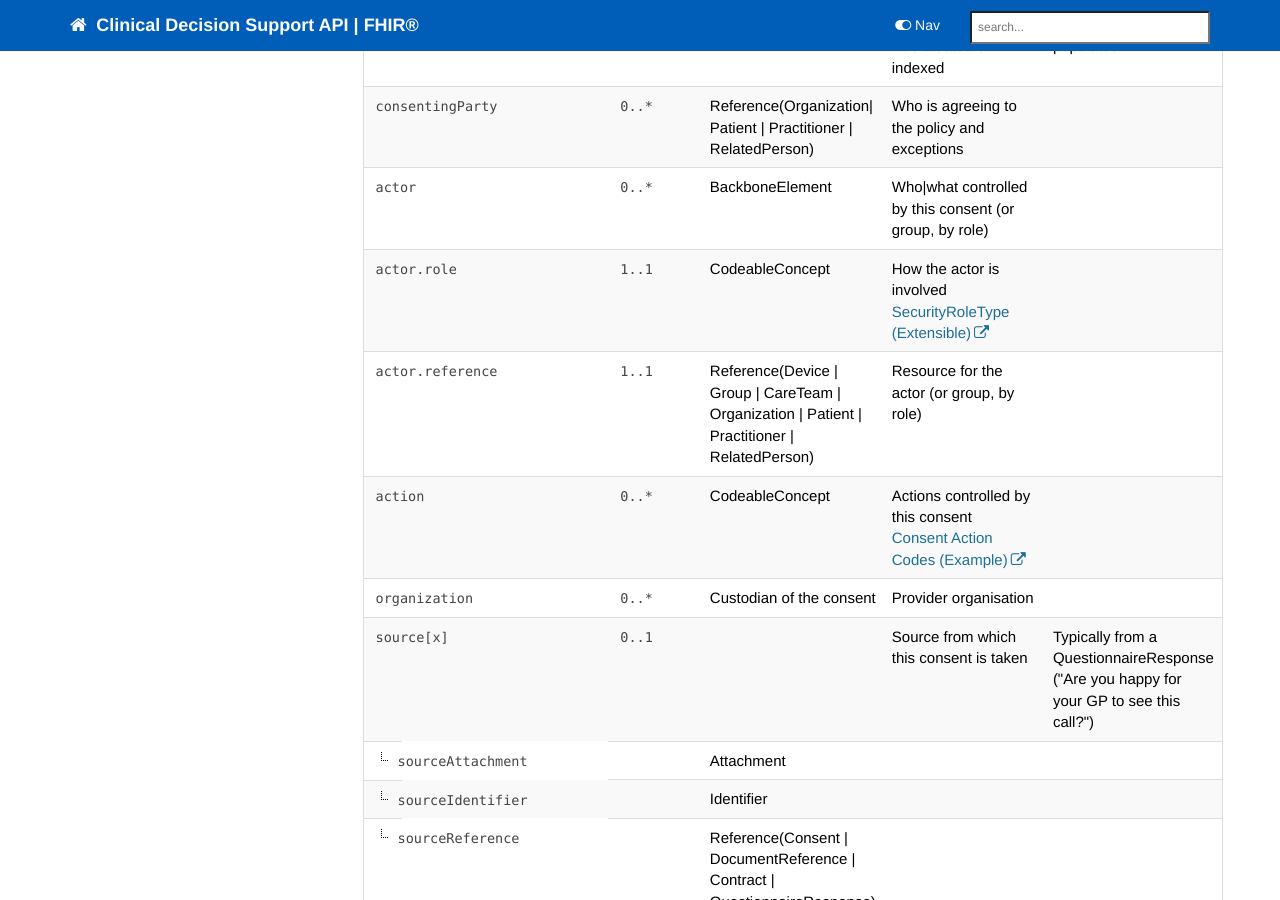
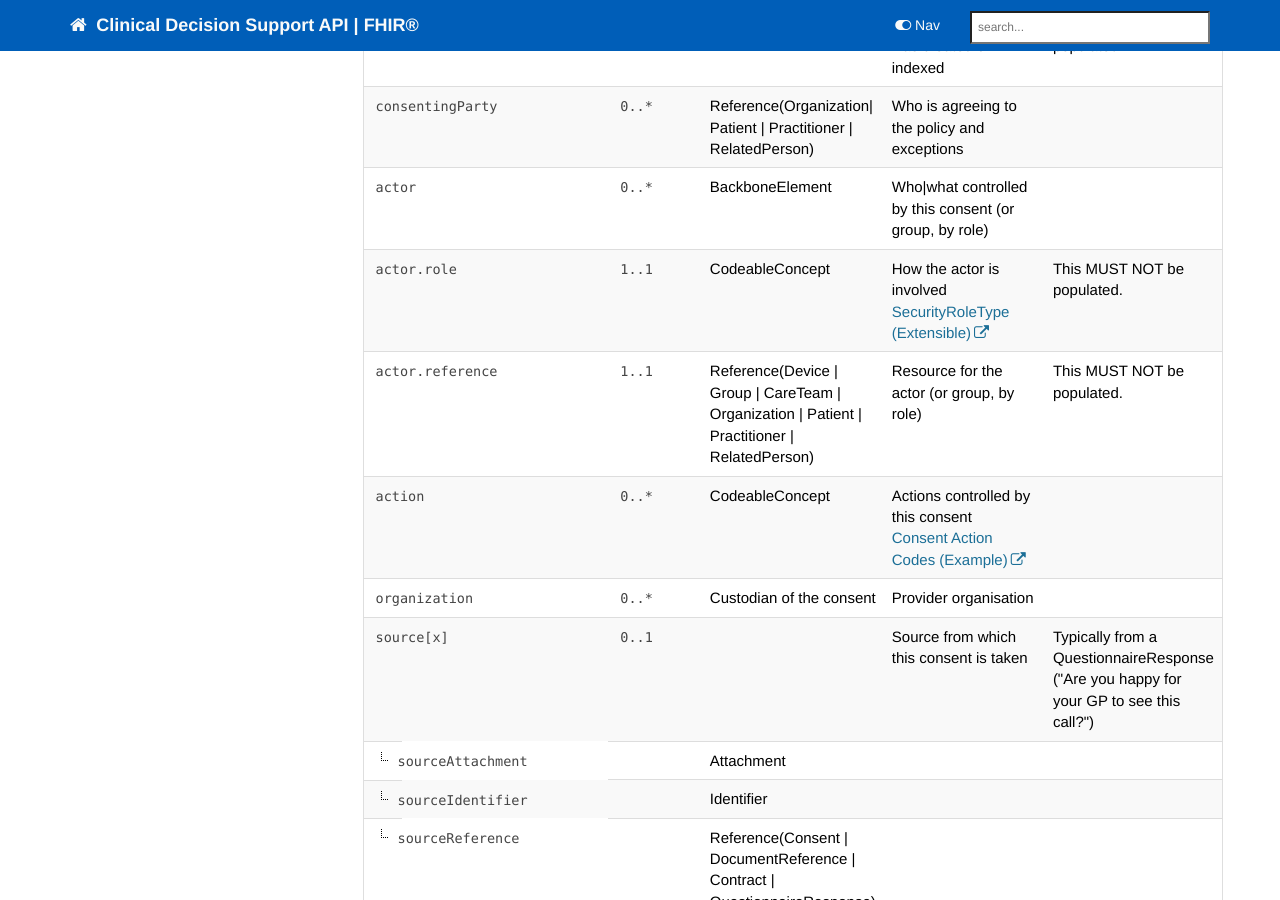
Before and after one commit to nhsconnect/FHIR-CDS, a Jekyll site: the page built from pages/explore/api_consent.md, in a window 1280 px wide and 900 px high, scrolled down 1795 px. Built offline with Jekyll 4.4.1, drawn with Linux system fonts in a browser that asks for light colours; nearby versions of some CDN libraries; comment, search, counter and statistics services are not loaded.

Commit message:
Actor and actor.reference - do not use
Actor and actor.reference guidance entered as 'This MUST NOT be populated.'

```diff
--- a/pages/explore/api_consent.md
+++ b/pages/explore/api_consent.md
@@ -194,14 +194,14 @@ Linked to the triage journey by patient and data.
   <td>CodeableConcept</td>
   <td>How the actor is involved<br>
     <a href="https://www.hl7.org/fhir/stu3/valueset-security-role-type.html">SecurityRoleType (Extensible)</a></td>
-  <td></td>
+  <td>This MUST NOT be populated.</td>
 </tr>
 <tr>
   <td><code>actor.reference</code></td>
   <td><code>1..1</code></td>
   <td>Reference(Device | Group | CareTeam | Organization | Patient | Practitioner | RelatedPerson)</td>
   <td>Resource for the actor (or group, by role)</td>
-  <td></td>
+  <td>This MUST NOT be populated.</td>
 </tr>
 <tr>
   <td><code>action</code></td>
```
